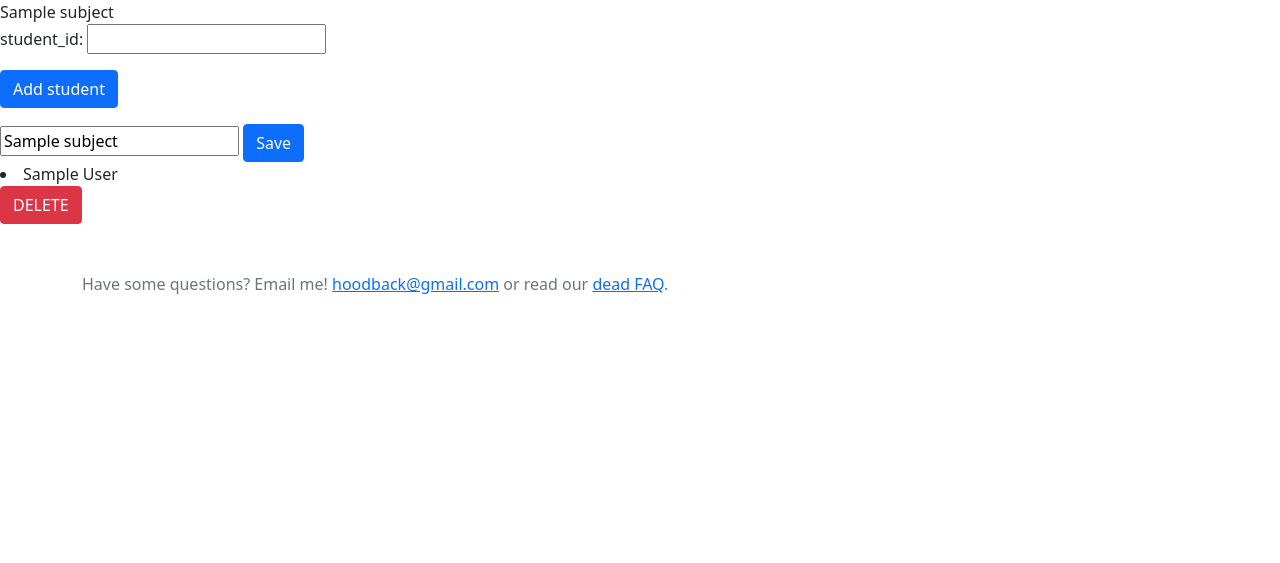
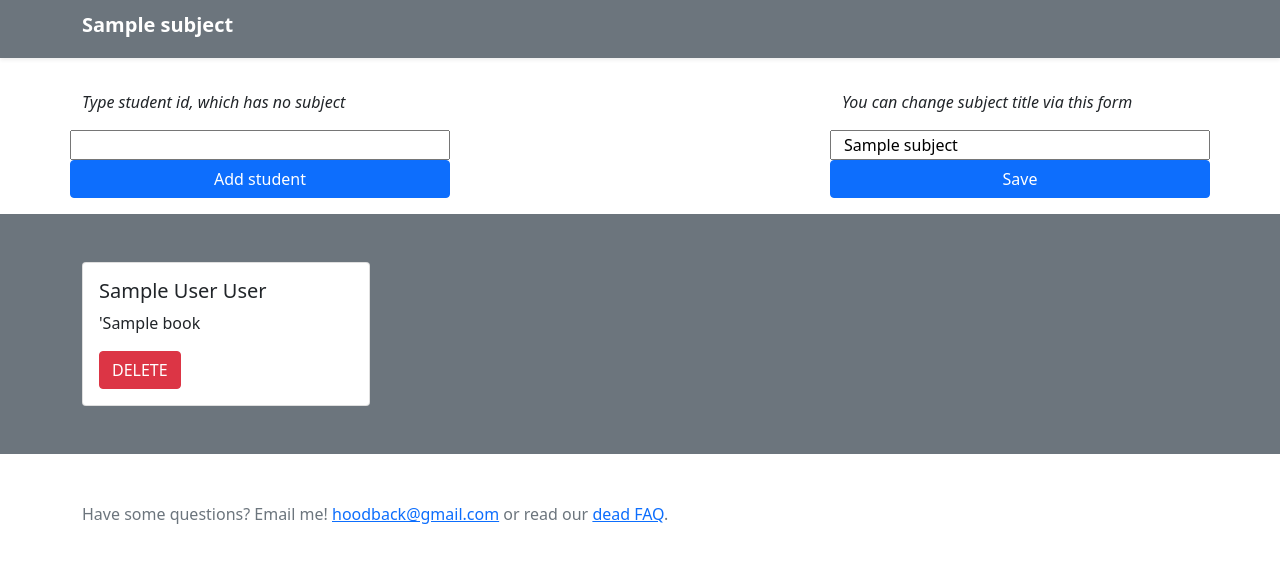
Before and after one commit to freddybone1/backend_HT6, a Django app: page /subject_list/up/1 in a window 1280 px wide. Shown: the top 563 px of the page. Run offline with Django 3.2, Linux system fonts and the light colour scheme; tables that the repository leaves empty hold one stand-in row (values such as "Sample post"); parts of the project's set-up code (start-up, migrations or seed data) failed here and were passed over.

Commit message:
update templates to improve user exp

```diff
--- a/home/templates/update_subject.html
+++ b/home/templates/update_subject.html
@@ -1,34 +1,96 @@
 {% extends 'base.html' %}
 
-{% block title %} Add student {% endblock %}
+{% block title %} Update subject {% endblock %}
 
 {% block 'body' %}
 
-{{subject.title}}
+
+
+<header xmlns="http://www.w3.org/1999/html">
+  <div class="navbar navbar-dark bg-secondary shadow-sm">
+    <div class="container">
+      <h3 class="navbar-brand d-flex align-items-center">
+        <strong>{{subject.title}}</strong>
+      </h3>
+    </div>
+  </div>
+</header>
+<p class="lead">
+
+</p>
+<div class="container">
+    <div class="row">
+        <div class="col">
+            <p class="lead">
+            <p><em>Type student id, which has no subject</em></p>
+            </p>
             <form method="POST" action="{% url 'page_subject_update' id=subject.id %}">
                     {% csrf_token %}
-    <div class="col-auto">
-    {{ student_form.as_p}}
+                <div class="col">
+                    <div class="row justify-content-sm-center">
+                    {%for field in student_form %}
+                    {{ field }}
+                    {% endfor %}
                     <button type="submit" name='Add student' class="btn btn-primary mb-3">Add student</button>
                     </div>
+                </div>
             </form>
+        </div>
 
+        <div class="col"></div>
+
+        <div class="col">
+            <p class="lead">
+            <p><em>You can change subject title via this form</em></p>
+            </p>
             <form method="POST" action="{% url 'page_subject_update' id=subject.id %}">
                 {% csrf_token %}
+                <div class="row">
                 {% for field in form%}
                 {{field}}
                 {% endfor %}
+
                 <!-- button to save changes in subject . use name tag to identify it in view.return id of subject     -->
                 <button type="submit" name="Save" class="btn btn-primary">Save</button>
+                </div>
             </form>
+        </div>
+    </div>
+</div>
+<main>
 
+<div class="album py-5 bg-secondary">
+
+     <div class="container">
+            <div class="row row-cols-1 row-cols-sm-2 row-cols-md-3 row-cols-md-4 g-4">
             {% for student in subject.student.all%}
-<li>{{student.name}}
+                <div class="col">
                     <form method="POST" action="{% url 'page_subject_update' id=student.id %}">
         {% csrf_token %}
-      <button type="submit" name="DELETE" class="btn btn-danger">DELETE</button></form>
-</li>
+
+
+        <div class="card" style="width: 18rem;">
+  <div class="card-body">
+    <h5 class="card-title">{{student.name}} {{student.surname}}</h5>
+    <p class="card-text">'{{student.book.title}}</p>
+    <button type="submit" name="DELETE" class="btn btn-danger">DELETE</button>
+  </div>
+</div>
+            </form>
+                </div>
                 {% endfor %}
+            </div>
+    </div>
+</div>
+</main>
+
+
+
+
+
+
+
+
 
 {% include 'footer.html' %}
 {% endblock %}
```
Also changed, not shown: home/templates/subject_list.html (+26 -7 lines). Lines whose indentation alone changed are shown as unchanged.
